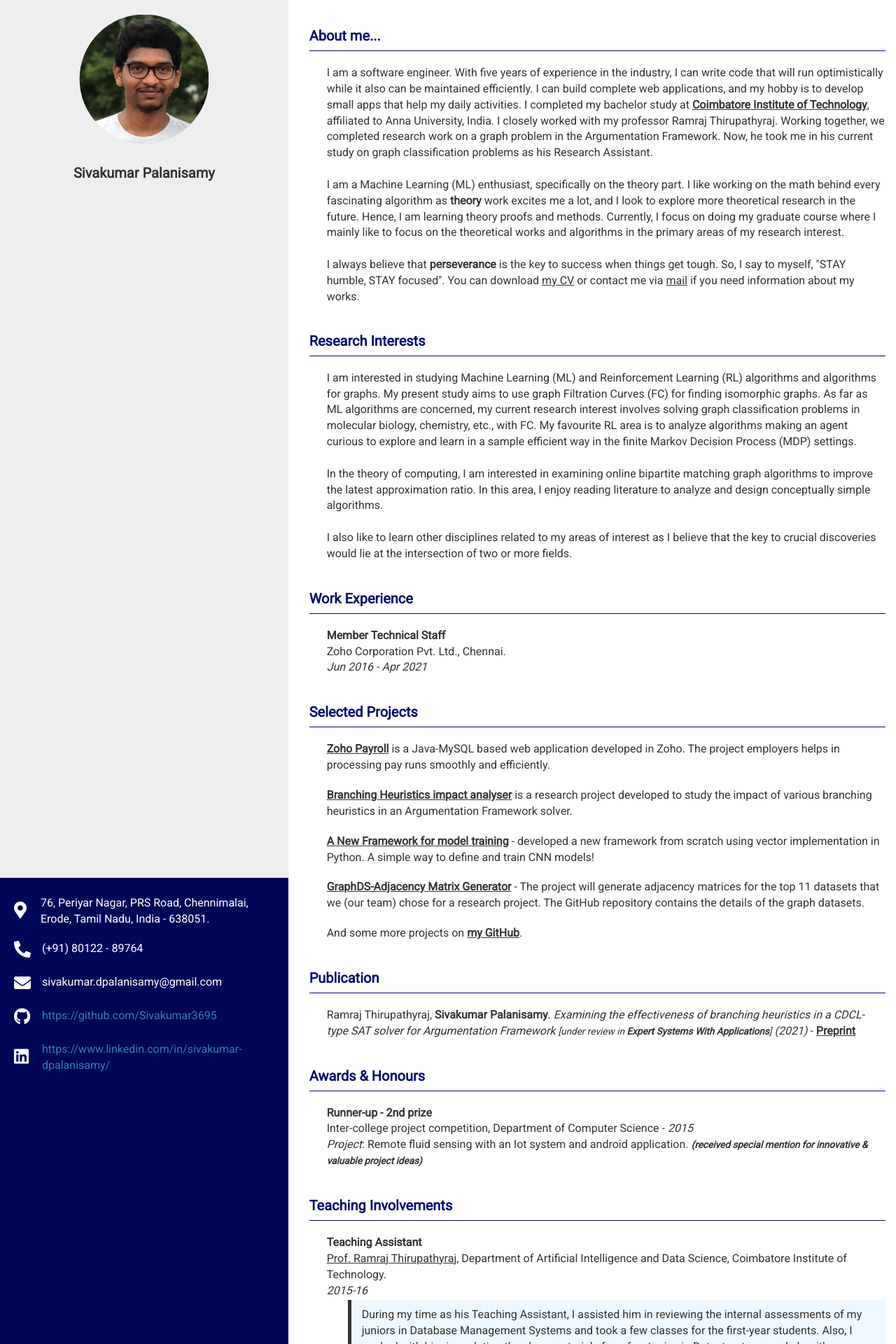
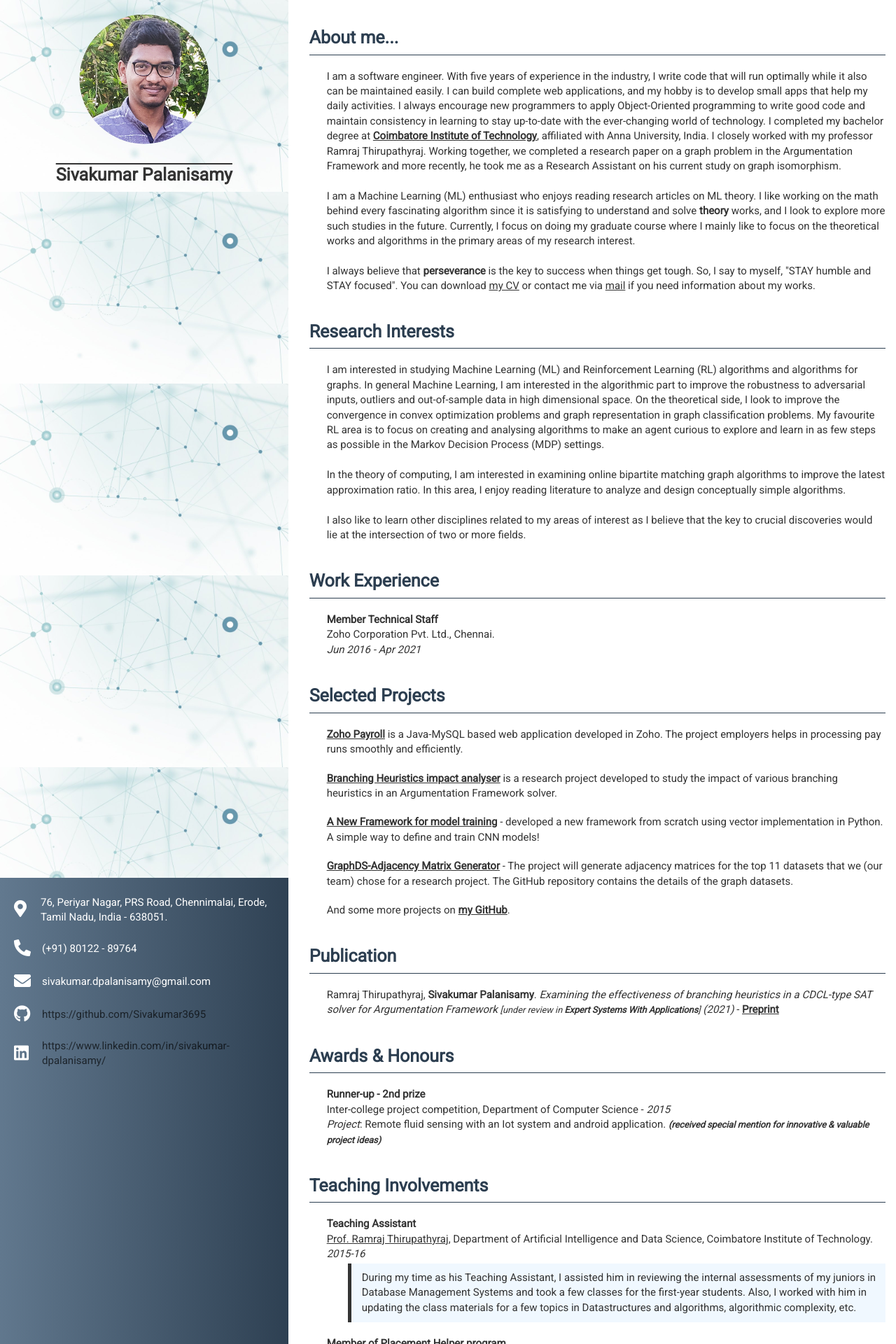
Before and after one commit to Sivakumar3695/Online_CV, a Jekyll site: the page built from index.html, in a window 1280 px wide. Shown: the top 1920 px of the page at 70% size. Built offline with Jekyll 4.4.1, drawn with Linux system fonts in a browser that asks for light colours.

Commit message:
Latest changes

```diff
--- a/_includes/aboutme.html
+++ b/_includes/aboutme.html
@@ -3,11 +3,11 @@
 	<h2 style="margin-top:40px">About me...</h2>
 	<div class="content description">
 		<div>
-			I am a software engineer. With five years of experience in the industry, I can write code that will run optimistically while it also can be maintained efficiently. I can build complete web applications, and my hobby is to develop small apps that help my daily activities. I completed my bachelor study at <a href="https://www.cit.edu.in/" target="_blank"><b>Coimbatore Institute of Technology</b></a>, affiliated to Anna University, India. I closely worked with my professor Ramraj Thirupathyraj. Working together, we completed research work on a graph problem in the Argumentation Framework. Now, he took me in his current study on graph classification problems as his Research Assistant. <br><br>
+			I am a software engineer. With five years of experience in the industry, I write code that will run optimally while it also can be maintained easily. I can build complete web applications, and my hobby is to develop small apps that help my daily activities. I always encourage new programmers to apply Object-Oriented programming to write good code and maintain consistency in learning to stay up-to-date with the ever-changing world of technology. I completed my bachelor degree at <a href="https://www.cit.edu.in/" target="_blank"><b>Coimbatore Institute of Technology</b></a>, affiliated with Anna University, India. I closely worked with my professor Ramraj Thirupathyraj. Working together, we completed a research paper on a graph problem in the Argumentation Framework and more recently, he took me as a Research Assistant on his current study on graph isomorphism. <br><br>
 
-I am a Machine Learning (ML) enthusiast, specifically on the theory part. I like working on the math behind every fascinating algorithm as <b>theory</b> work excites me a lot, and I look to explore more theoretical research in the future. Hence, I am learning theory proofs and methods. Currently, I focus on doing my graduate course where I mainly like to focus on the theoretical works and algorithms in the primary areas of my research interest. <br><br>
+I am a Machine Learning (ML) enthusiast who enjoys reading research articles on ML theory. I like working on the math behind every fascinating algorithm since it is satisfying to understand and solve <b>theory</b> works, and I look to explore more such studies in the future. Currently, I focus on doing my graduate course where I mainly like to focus on the theoretical works and algorithms in the primary areas of my research interest. <br><br>
 
-I always believe that <b>perseverance</b> is the key to success when things get tough. So, I say to myself, "STAY humble, STAY focused". You can download <a href="https://github.com/Sivakumar3695/Analyse-Impact-of-Branching-Heuristics-in-CDCL-type-AF-solvers/files/7460303/Curriculum.Vitae.3.pdf" target="_blank">my CV</a> or contact me via <a href="mailto: sivakumar.dpalanisamy@gmail.com">mail</a> if you need information about my works.
+I always believe that <b>perseverance</b> is the key to success when things get tough. So, I say to myself, "STAY humble and STAY focused". You can download <a href="https://github.com/Sivakumar3695/Analyse-Impact-of-Branching-Heuristics-in-CDCL-type-AF-solvers/files/7460303/Curriculum.Vitae.3.pdf" target="_blank">my CV</a> or contact me via <a href="mailto: sivakumar.dpalanisamy@gmail.com">mail</a> if you need information about my works.
 		</div>
 	</div>
     </div>
--- a/_includes/researchinterest.html
+++ b/_includes/researchinterest.html
@@ -1,9 +1,10 @@
-<div class="row">
+	<div class="row">
     <div class="col-md-12 col-sm-12">
 	<h2 style="margin-top:40px">Research Interests</h2>
 	<div class="content description">
 		<div>
-			I am interested in studying Machine Learning (ML) and Reinforcement Learning (RL) algorithms and algorithms for graphs. My present study aims to use graph Filtration Curves (FC) for finding isomorphic graphs. As far as ML algorithms are concerned, my current research interest involves solving graph classification problems in molecular biology, chemistry, etc., with FC. My favourite RL area is to analyze algorithms making an agent curious to explore and learn in a sample efficient way in the finite Markov Decision Process (MDP) settings. <br><br>
+			I am interested in studying Machine Learning (ML) and Reinforcement Learning (RL) algorithms and algorithms for graphs. In general Machine Learning, I am interested in the algorithmic part to improve the robustness to adversarial inputs, outliers and out-of-sample data in high dimensional space. On the theoretical side, I look to improve the convergence in convex optimization problems and graph representation in graph classification problems.
+ My favourite RL area is to focus on creating and analysing algorithms to make an agent curious to explore and learn in as few steps as possible in the Markov Decision Process (MDP) settings. <br><br>
 
 			In the theory of computing, I am interested in examining online bipartite matching graph algorithms to improve the latest approximation ratio. In this area, I enjoy reading literature to analyze and design conceptually simple algorithms. <br><br>
 
--- a/_includes/sidebar.html
+++ b/_includes/sidebar.html
@@ -9,9 +9,9 @@
 	  				<span aria-hidden="true">&times;</span>
 				</button>
 			</div>
-			<div style="height:45%;background-color:#d3d3d361">
+			<div class='name-and-photo'>
 				<img class="user-photo" src="./img/img_avatar.jpg" alt="Avatar">
-				<h2 style="text-align:center">Sivakumar Palanisamy</h2>
+				<h2 class="name-main">Sivakumar Palanisamy</h2>
 			</div>
 			<div class="sidebar-colored">
 				<div class="content">
--- a/styles.css
+++ b/styles.css
@@ -16,8 +16,13 @@ body, html{
 	height:100%;
 	overflow-x:hidden;
 	font-family:'Roboto', sans-serif;
-	font-size: 16px;
+	font-size: 15px;
 
+}
+.name-and-photo{
+	height:45%;
+	background-image:url('./img/bg-img-1.jpg');
+	background-size: contain;
 }
 .user-photo {
   	border-radius: 50%;
@@ -27,6 +32,11 @@ body, html{
 	margin-right:auto;
 	padding: 5%;
 
+}
+.name-main{
+	text-align:center;
+	font-size:25px;
+	text-decoration:overline;
 }
 .sidebar-md{
 	display: inline-block;
@@ -64,11 +74,23 @@ h2{
 }
 .icon-desc{
 	margin: 10px;
+	align-self: center;
 }
 .main-content h3{
 	font-weight:5px;
 	font-weight: bold
 }
+/*.main-content::after{
+	  content: "";
+	  background: url('./bg-img-2.jpg');
+	  opacity: 0.5;
+	  top: 0;
+	  left: 0;
+	  bottom: 0;
+	  right: 0;
+	  position: absolute;
+	  z-index: -1;
+}*/
 .service-desc{
 	border-left: 5px solid;
 	padding-left: 15px;
@@ -83,9 +105,10 @@ h2{
 	text-decoration: underline;
 }
 .main-content h2{
-	color:#040c6e;
+	color:#2c3e50;
 	border-bottom: 1px solid;
 	padding-bottom: 10px;
+	font-size: 25px;
 }
 .main-content .content{
 	padding-left: 25px;
@@ -122,12 +145,17 @@ h2{
 	padding-top: 15px;
 	padding-left: 10px;
 	padding-right: 10px;
+	background-image: linear-gradient(91deg, #62798f, #2c3e50);
+	overflow-wrap: anywhere;
 }
 .sidebar-colored .content{
 	color:white;
 	text-align:left;
 	display: flex;
 	flex-direction: row;
+}
+.icon-desc a{
+	color: rgb(0 0 0 / 66%);
 }
 .show-more{
 	color: #061192;
@@ -324,6 +352,9 @@ h2{
 .sidebar-main-close{
 	display: none
 }
+.name-main{
+	text-decoration: none;
+}
 }
 @media only screen and (min-width: 576px) and (max-width:767px) {
 .info-lg{
@@ -358,6 +389,9 @@ h2{
 	overflow-y: auto;
 	height: 50vh;
 }
+.name-main{
+	text-decoration: none;
+}
 
 }
 
@@ -366,7 +400,16 @@ h2{
 .info-lg{
 	display: none;
 }
-
+body{
+	font-size: 12px;
+}
+.name-main{
+	text-decoration: none;
+}
+.sidebar-colored{
+	overflow-wrap: anywhere;
+	font-size: 10px;
+}
 .info-md{
 	display: inherit;
 }
```
Also changed, not shown: img/bg-img-1.jpg (added), img/img_avatar.jpg, img/old_image.jpg (added).
